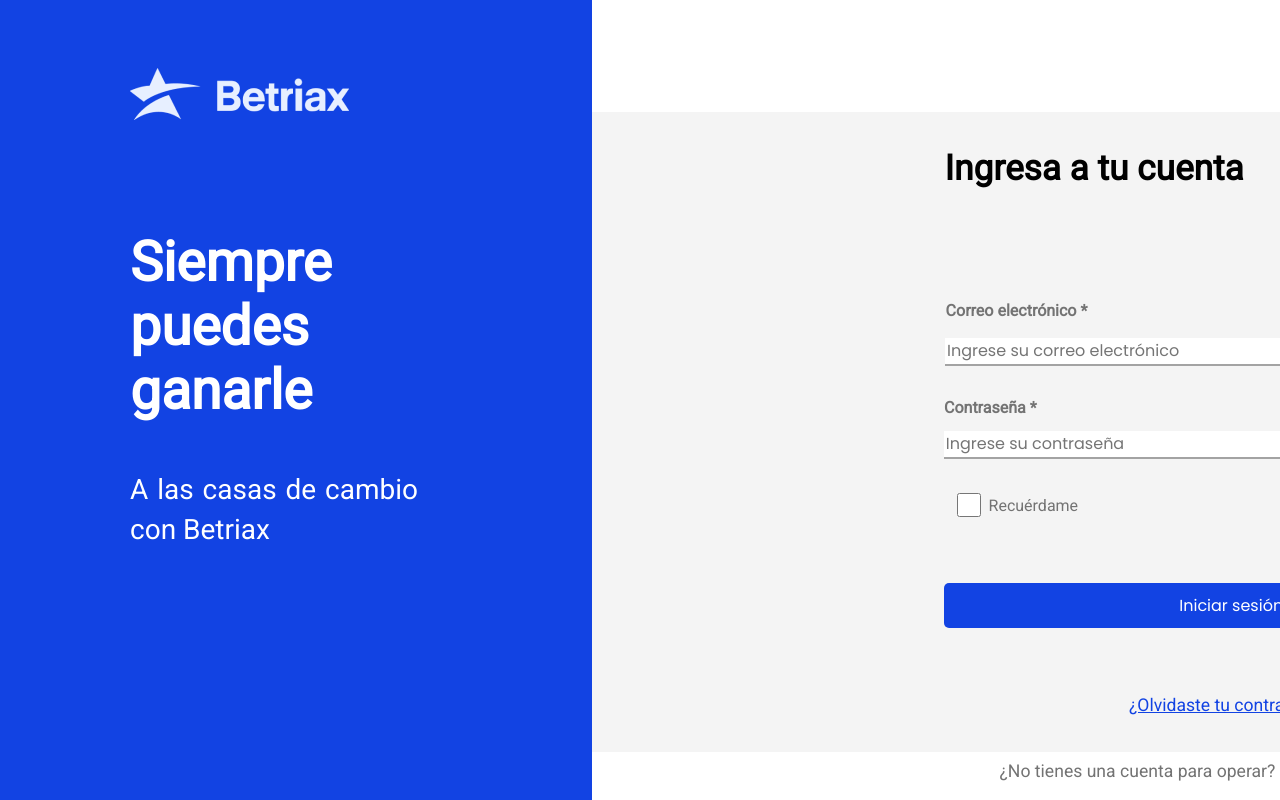
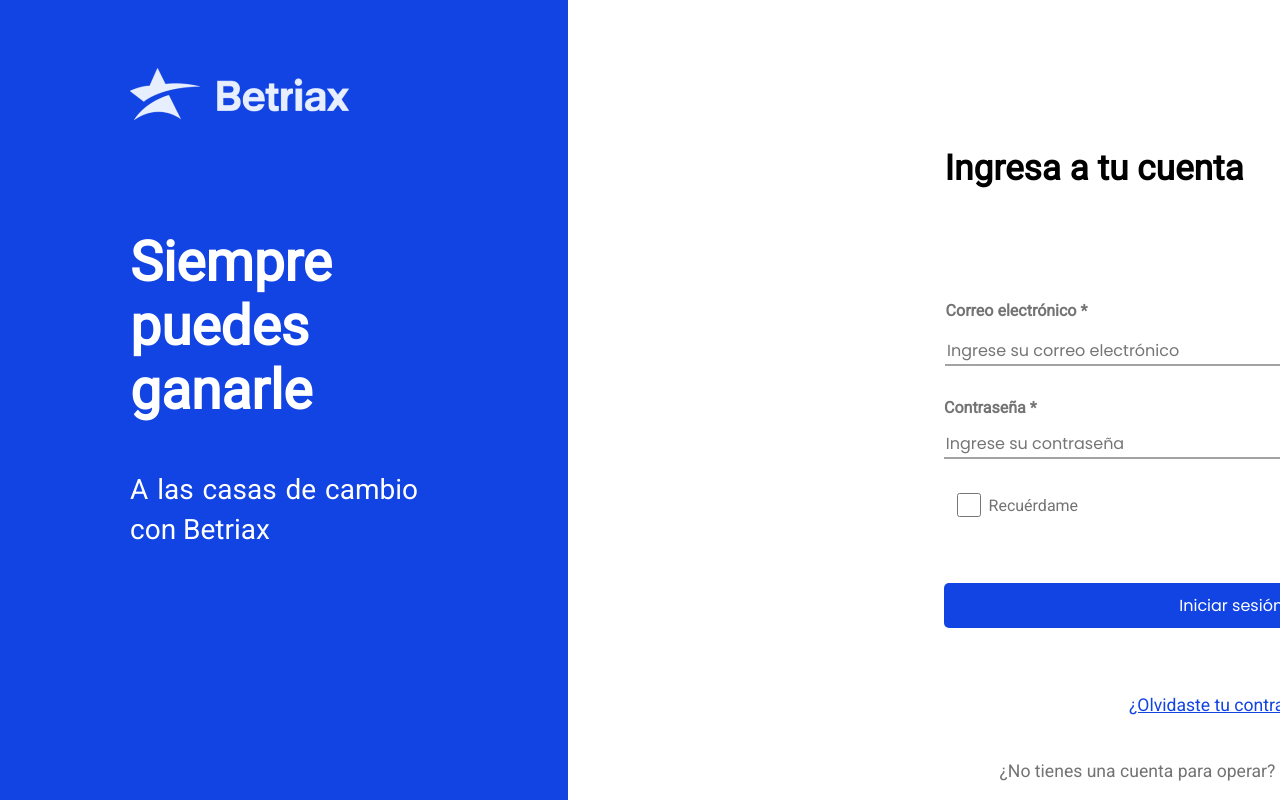
Before and after one commit to SRBetriax/hola, a React (Create React App) app: page /sign/login in a window 1280 px wide. Shown: the top 800 px of the page. Built offline with nearby package versions, Linux system fonts and the light colour scheme; no server answers.

Commit message:
update aside

```diff
--- a/src/App.js
+++ b/src/App.js
@@ -3,7 +3,7 @@
 import Landing from "./pages/Landing";
 import AOS from "aos";
 import Maintenance from "./components/maintenance/Maintenance";
-import Sign  from "./pages/Sign";
+import Sign from "./pages/Sign";
 import Ayuda from "./components/ayuda/ayuda";
 import Register from "./components/register/Register";
 
@@ -14,7 +14,7 @@
   }, []);
 
   return (
-    <div style={{backgroundColor: "#F4F4F4"}}>
+    <div>
       <BrowserRouter>
         <Routes>
           <Route path="/" element={<Landing />} />
@@ -23,7 +23,7 @@
 
           <Route path="/maintenance/" element={<Maintenance />} />
 
-          <Route path="/ayuda" element={<Ayuda/>} />
+          <Route path="/ayuda" element={<Ayuda />} />
         </Routes>
       </BrowserRouter>
     </div>
--- a/src/components/wl-register/WlRegister.js
+++ b/src/components/wl-register/WlRegister.js
@@ -21,9 +21,8 @@
           <IconPersona />
         </div>
       </div>
-
-      <Link to="/sign/register/form">
-        <div className="container-corporation">
+      <div className="container-corporation">
+        <Link to="/sign/register/form" style={{ textDecoration: "none" }}>
           <h3 className="corporation">EMPRESA</h3>
           <p className="p-corporation">
             Si compras o vendes dólares a nombre de una empresa (RUC)
@@ -31,8 +30,8 @@
           <div className="rectangle-corporation">
             <IconEmpresa />
           </div>
-        </div>
-      </Link>
+        </Link>
+      </div>
       <div className="section-login">
         <p className="p-register">¿Ya tienes una cuenta en Betriax?</p>
         <Link to="/sign/login">
--- a/src/sass/_aside.scss
+++ b/src/sass/_aside.scss
@@ -4,7 +4,7 @@
 .aside {
     position: absolute;
     background-color: $blue;
-    width: 37em;
+    width: 35.5em;
     height: 100%;
     left: 0px;
     top: 0px;
```
